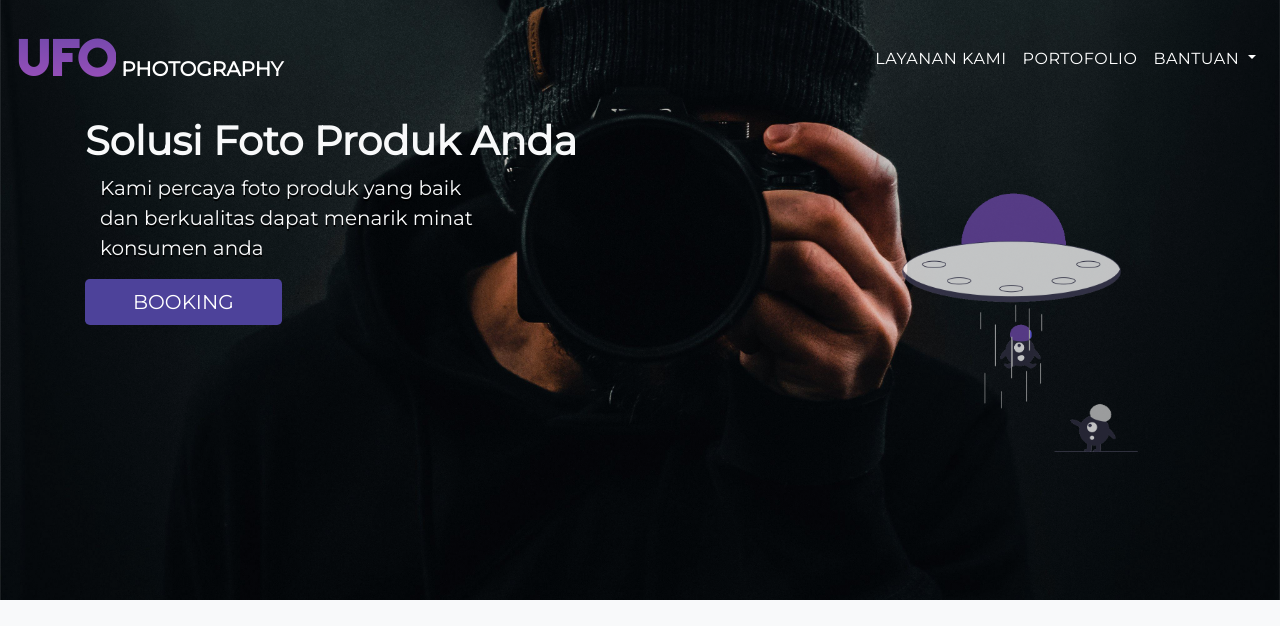
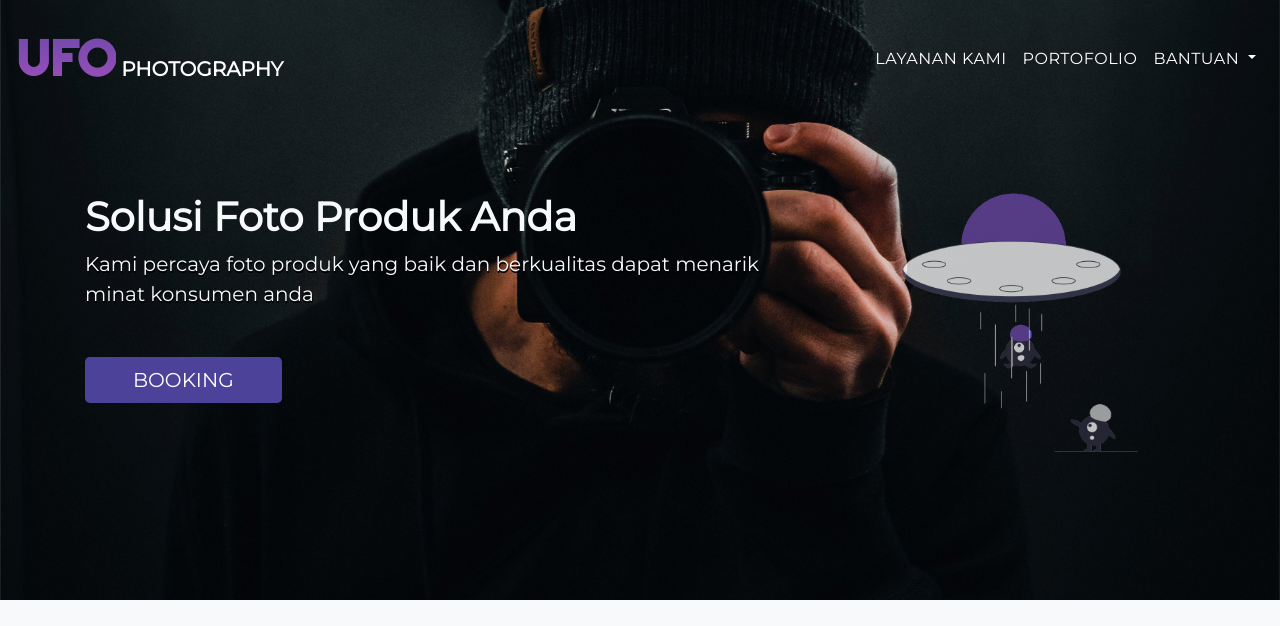
Before and after one commit to edwevb/UFO-WEB, a plain HTML site: page public/index.html in a window 1280 px wide. Shown: the top 626 px of the page. Drawn offline with nearby package versions, Linux system fonts and the light colour scheme.

Commit message:
initial release

```diff
--- a/public/assets/style.css
+++ b/public/assets/style.css
@@ -151,8 +151,12 @@ main h1{
 }
 
 .ufo-price-section .card{
-  box-shadow: 0 .125rem .25rem rgba(0,0,0,.25);
   opacity: .9;
+}
+
+.ufo-price-section .card:hover, .ufo-price-section .card:focus{
+  box-shadow: 0 .125rem .25rem rgba(0,0,0,.15);
+  opacity: 1;
 }
 
 .price-section li{
--- a/public/index.html
+++ b/public/index.html
@@ -44,11 +44,12 @@
 		</nav>
 		<header>
 			<div class="container text-light">
-				<div class="row row-cols-1">
+				<div class="row row-cols-1 align-items-center">
 					<div class="col-md-8">
 						<h1 class="font-weight-bold">Solusi Foto Produk Anda</h1>
-						<p class="lead col-md-7 text-header-site">Kami percaya foto produk yang baik dan berkualitas dapat menarik minat konsumen anda</p>
-						<a class="btn-ufo btn-lg btn-page px-5" href="#" role="button">BOOKING</a>
+						<div class="lead text-header-site">Kami percaya foto produk yang baik dan berkualitas dapat menarik minat konsumen anda
+						</div>
+						<a class="btn-ufo btn-lg btn-page px-5 mt-5" href="#" role="button">BOOKING</a>
 					</div>
 					<div class="col-md-4 mt-5">
 						<img class="col ml-auto img-opacity-75" src="assets/img/icon_content5.png" alt="icon">
```
